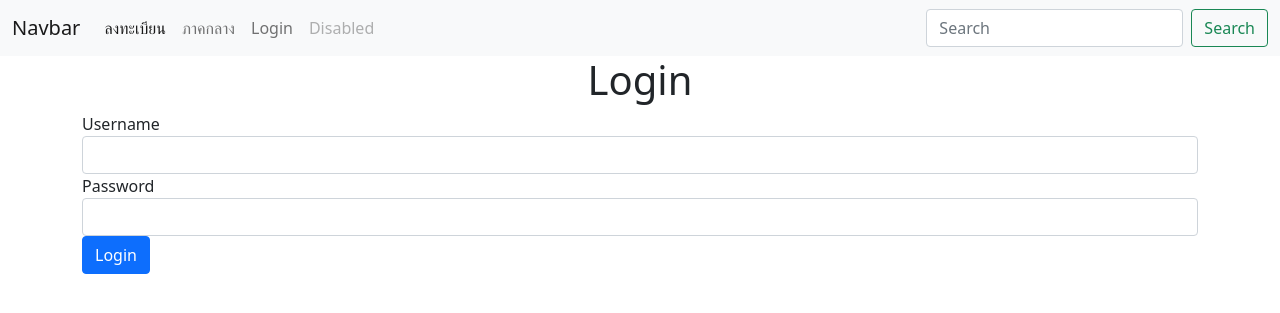
After one commit to Noppagorn/basicDjangobyKong, a Django app: page /loginForm in a window 1280 px wide. The commit adds this page. Shown: the top 313 px of the page. Run offline with Django 3.2, Linux system fonts and the light colour scheme; some libraries are stand-ins or nearby versions.

Commit message:
can login

```diff
--- a/djangobasic/blog/views.py
+++ b/djangobasic/blog/views.py
@@ -2,7 +2,8 @@ from django.shortcuts import render
 from django.http import HttpResponse
 from django.shortcuts import render,redirect
 from .models import Blog
-from django.contrib.auth.models import User
+from django.contrib.auth.models import User,auth
+from django.contrib import messages
 # Create your views here.
 def hello(request):
     # return HttpResponse("<h2>HelloWorld</h2>")
@@ -26,6 +27,19 @@ def page1(request):
 def createForm(request):
     return render(request,'form.html')
 
+def loginForm(request):
+    return render(request,"login.html")
+def login(request):
+    username = request.POST['username']
+    password = request.POST['password']
+    # login
+    user = auth.authenticate(username=username,password=password)
+    if user is not None:
+        auth.login(request,user)
+        return redirect("/")
+    else:
+        messages.info(request, "Not have this user")
+        return redirect("/loginForm")
 def addUser(request):
     # change to post because GET show data in url
     username = request.POST['username']
@@ -37,10 +51,12 @@ def addUser(request):
     # description = request.POST["description"]
     if password == repassword:
         if User.objects.filter(username=username).exists():
-            print("User name is existing")
+            # print("User name is existing")
+            messages.info(request,"User name is existing")
             return redirect("/createForm")
         elif User.objects.filter(email=email).exists():
             print("Email is existing")
+            messages.info(request, "Email is existing")
             return redirect("/createForm")
         else:
             user = User.objects.create_user(
@@ -53,6 +69,7 @@ def addUser(request):
             user.save()
             return redirect("/")
     else:
-      return redirect("/createForm")
+        messages.info(request,"Password not match")
+        return redirect("/createForm")
     # return render(request,'result.html')
     # return render()
--- a/djangobasic/djangobasic/urls.py
+++ b/djangobasic/djangobasic/urls.py
@@ -21,5 +21,7 @@ urlpatterns = [
     path('',views.hello,name="home"), # name is name of rout
     path('page1/',views.page1),
     path('createForm',views.createForm),
-    path('addForm',views.addUser)
+    path('addForm',views.addUser),
+    path('loginForm',views.loginForm),
+    path('login',views.login)
 ]
--- a/djangobasic/templates/layout.html
+++ b/djangobasic/templates/layout.html
@@ -27,17 +27,9 @@
         <li class="nav-item">
           <a class="nav-link" href="/page1">ภาคกลาง</a>
         </li>
-        <li class="nav-item dropdown">
-          <a class="nav-link dropdown-toggle" href="#" id="navbarDropdown" role="button" data-bs-toggle="dropdown" aria-expanded="false">
-            Dropdown
-          </a>
-          <ul class="dropdown-menu" aria-labelledby="navbarDropdown">
-            <li><a class="dropdown-item" href="#">Action</a></li>
-            <li><a class="dropdown-item" href="#">Another action</a></li>
-            <li><hr class="dropdown-divider"></li>
-            <li><a class="dropdown-item" href="#">Something else here</a></li>
-          </ul>
-        </li>
+          <li class="nav-item">
+            <a class="nav-link" href="/loginForm">Login</a>
+          </li>
         <li class="nav-item">
           <a class="nav-link disabled" href="#" tabindex="-1" aria-disabled="true">Disabled</a>
         </li>
--- /dev/null
+++ b/djangobasic/templates/login.html
@@ -0,0 +1,31 @@
+{% extends 'layout.html' %}
+
+{% block content %}
+<h1 align="center">Login</h1>
+
+<!--{% for message in messages %}-->
+<!--    <div class="alert alert-danger" role="alert">-->
+<!--        {{ message }}-->
+<!--    </div>-->
+<!--{% endfor %}-->
+{% if messages %}
+<div class="alert alert-danger" role="alert">
+    {% for message in messages %}
+    {{ message }}
+    {% endfor %}
+</div>
+{% endif %}
+
+<form action="login" method="post">
+    {% csrf_token %}
+    <div class="form-group">
+        <label for="">Username</label>
+        <input type="text" class="form-control" name="username">
+    </div>
+    <div class="form-group">
+        <label for="">Password</label>
+        <input type="password" class="form-control" name="password">
+    </div>
+    <input type="submit" class="btn btn-primary" value="Login">
+</form>
+{% endblock %}
```
Also changed, not shown: djangobasic/templates/form.html (+14 -0 lines), djangobasic/db.sqlite3.
